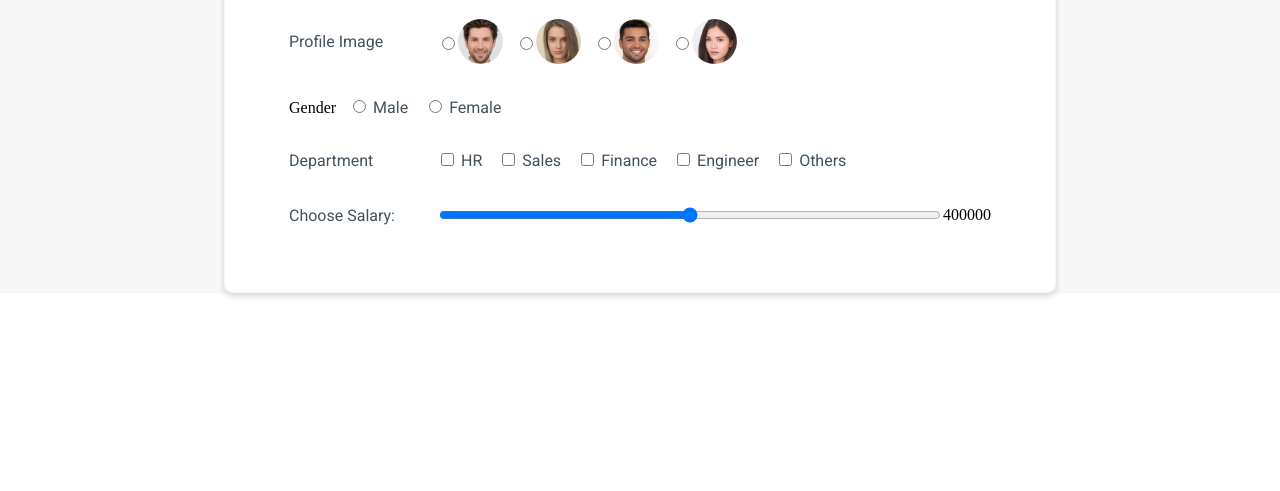
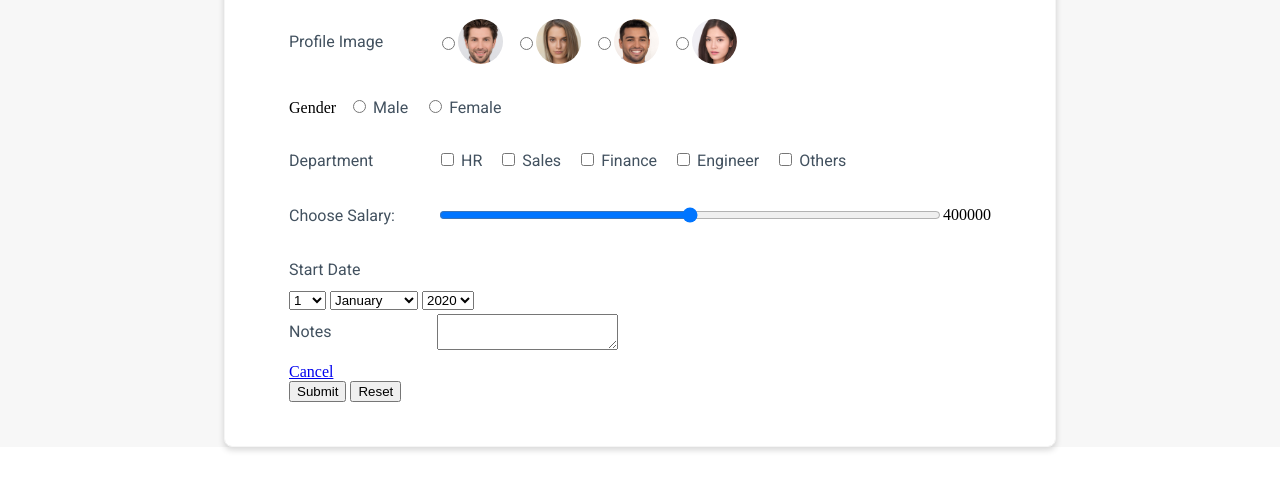
Before and after one commit to om9022/EmployeePayaroll, a plain HTML site: page pages/index.html in a window 1280 px wide. Shown: the part 219-710 px from the top of the page. Drawn offline with Linux system fonts and the light colour scheme.

Commit message:
Added: Ability to add notes and buttons

```diff
--- a/pages/index.html
+++ b/pages/index.html
@@ -85,6 +85,76 @@
                 <input class="input" type="range" name="salary" id="salary" min="300000" max="500000" step="100" value="400000">
                 <output class="salary-output-text" for="salary">400000</output>
             </div>
+            <div class="roq-content">
+                <label for="startDate" class="label text">Start Date </label>
+                <div>
+                    <select name="DAy" id="day">
+                        <option value="1">1</option>
+                        <option value="2">2</option>
+                        <option value="3">3</option>
+                        <option value="4">4</option>
+                        <option value="5">5</option>
+                        <option value="6">6</option>
+                        <option value="7">7</option>
+                        <option value="8">8</option>
+                        <option value="9">9</option>
+                        <option value="10">10</option>
+                        <option value="11">11</option>
+                        <option value="12">12</option>
+                        <option value="13">13</option>
+                        <option value="14">14</option>
+                        <option value="15">15</option>
+                        <option value="16">16</option>
+                        <option value="17">17</option>
+                        <option value="18">18</option>
+                        <option value="19">19</option>
+                        <option value="20">20</option>
+                        <option value="21">21</option>
+                        <option value="22">22</option>
+                        <option value="23">23</option>
+                        <option value="24">24</option>
+                        <option value="25">25</option>
+                        <option value="26">26</option>
+                        <option value="27">27</option>
+                        <option value="28">28</option>
+                        <option value="29">29</option>
+                        <option value="30">30</option>
+                        <option value="31">31</option>
+                    </select>
+                    <select name="Month" id="month">
+                        <option value="jan">January</option>
+                        <option value="feb">February</option>
+                        <option value="march">March</option>
+                        <option value="april">April</option>
+                        <option value="may">May</option>
+                        <option value="jume">June</option>
+                        <option value="july">July</option>
+                        <option value="aug">August</option>
+                        <option value="sep">September</option>
+                        <option value="oct">Octomber</option>
+                        <option value="Nov">Novenber</option>
+                        <option value="Dec">December</option>
+                    </select>
+                    <select name="Year" id="year">
+                        <option value="2020">2020</option>
+                        <option value="2019">2019</option>
+                        <option value="2018">2018</option>
+                        <option value="2017">2017</option>
+                        <option value="2016">2016</option>
+                    </select>
+                </div>
+            </div>
+            <div class="row-content">
+                <label for="notes" class="label text"> Notes</label>
+                <textarea name="Notes" id="notes" placeholder="" height="100%" width="100%"></textarea>
+            </div>
+            <div class="buttonParent">
+                <a href="#" class="resetButton" button cancelButton>Cancel</a>
+                <div class="submit-reset">
+                    <button type="Submit" class="button submitButton" id="submitButton">Submit</button>
+                    <button type="reset" class="resetButton button">Reset</button>
+                </div>
+            </div>
     </div>
     </form>
 </body>
```
